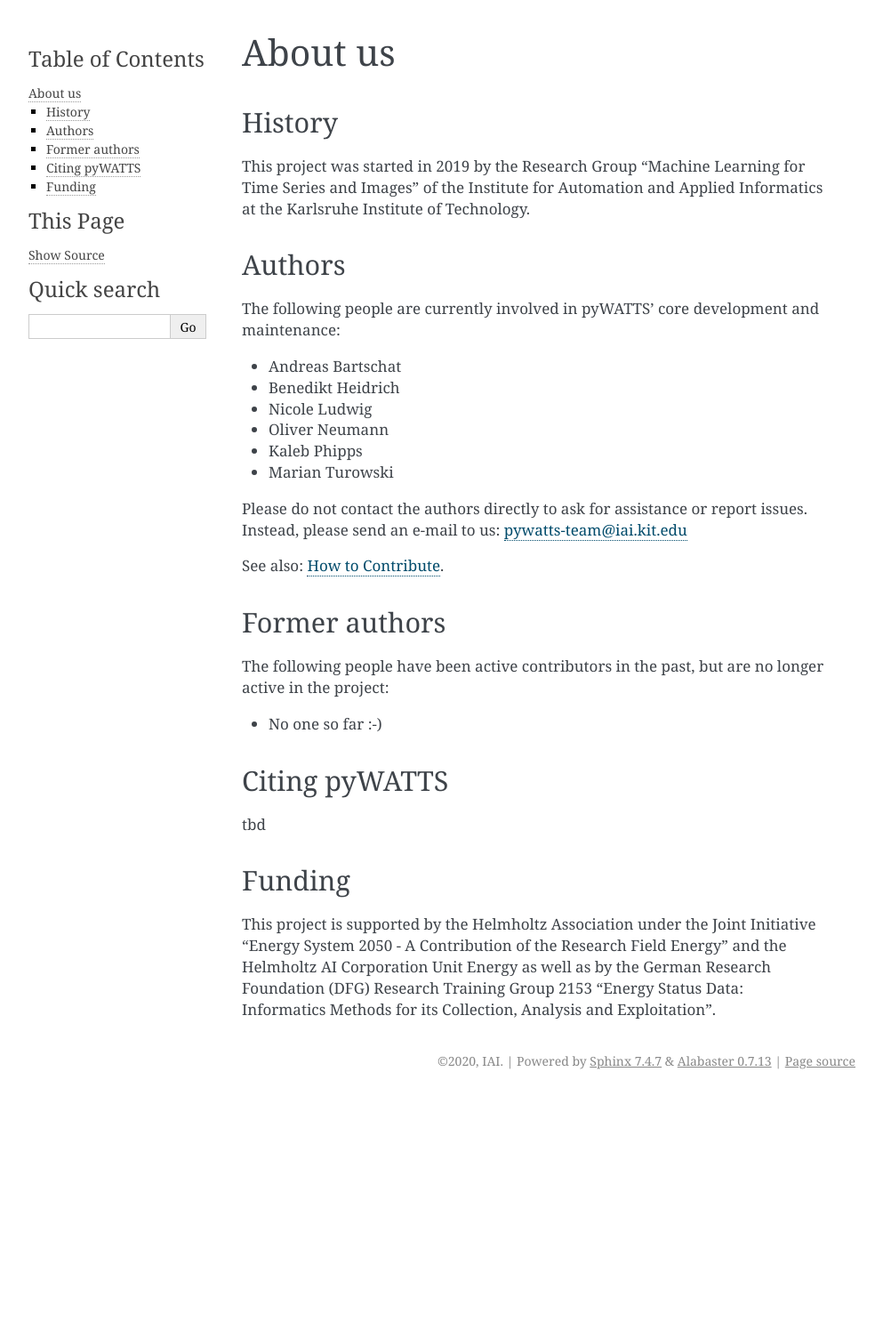
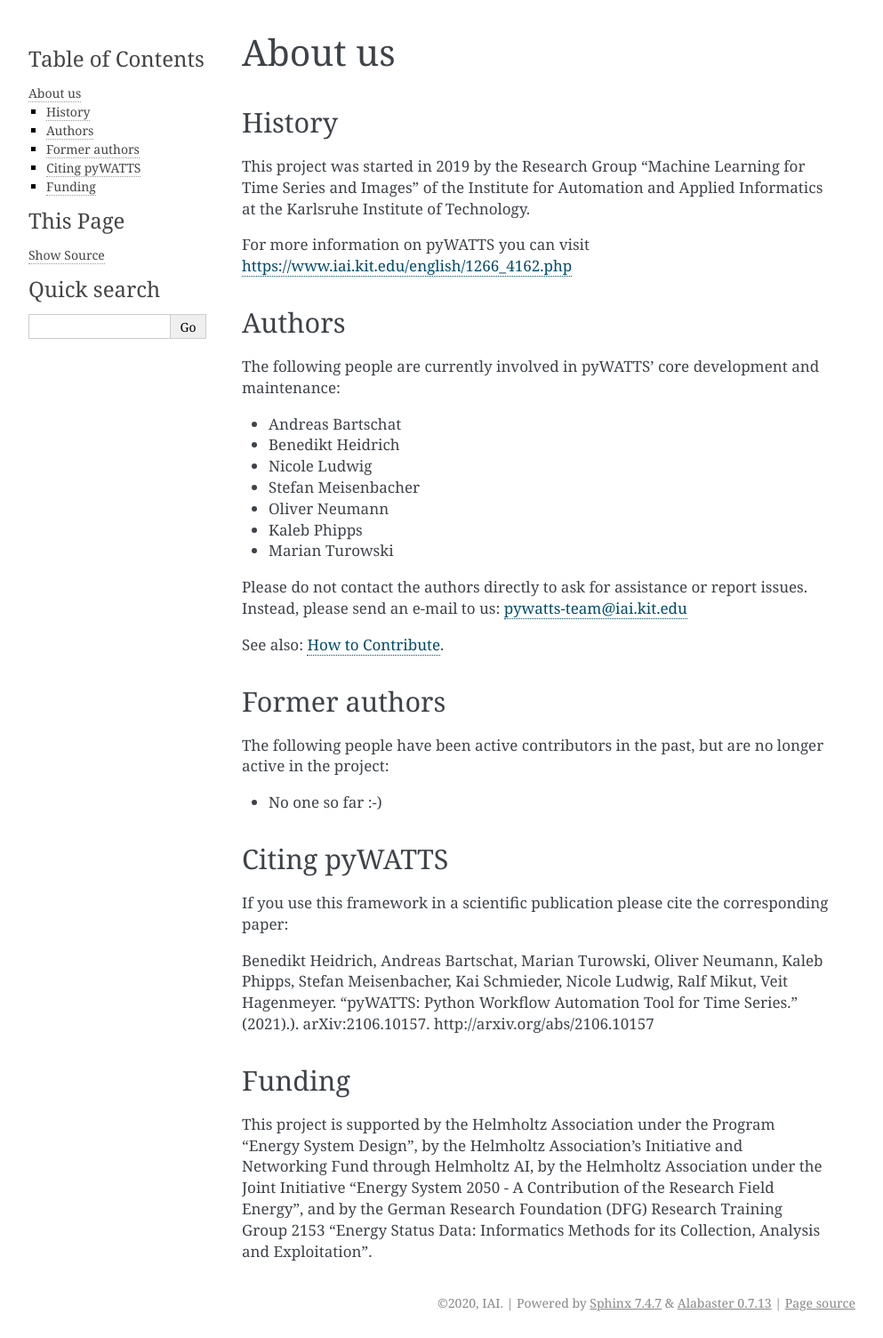
Before and after one commit to KIT-IAI/pyWATTS, a Sphinx documentation site: the page built from docs/source/about_us.rst, in a window 1280 px wide. Shown: the whole page at 89% size, without its empty margins (148-1141 px from the left). Built offline with Sphinx 7.4.7, drawn with Linux system fonts in a browser that asks for light colours; before the commit the page ends 1232 px from its top, so only the background shows below that.

Commit message:
Update about_us (#187)
* Update about_us

Two small changes:
- Added Stefan.
- Added the link to the paper.

* Added link to IAI website

* update funding

Funding updated

* Update funding information 2.0

Actually fixed the funding information

* Updated Funding

Added a 'the'

```diff
--- a/docs/source/about_us.rst
+++ b/docs/source/about_us.rst
@@ -6,6 +6,8 @@
 This project was started in 2019 by the Research Group "Machine Learning for Time Series and Images" of the Institute for
 Automation and Applied Informatics at the Karlsruhe Institute of Technology.
 
+For more information on pyWATTS you can visit https://www.iai.kit.edu/english/1266_4162.php
+
 Authors
 -------
 The following people are currently involved in pyWATTS' core development and maintenance:
@@ -13,6 +15,7 @@
 * Andreas Bartschat
 * Benedikt Heidrich
 * Nicole Ludwig
+* Stefan Meisenbacher
 * Oliver Neumann
 * Kaleb Phipps
 * Marian Turowski
@@ -30,11 +33,10 @@
 
 Citing pyWATTS
 --------------
-tbd
+If you use this framework in a scientific publication please cite the corresponding paper:
+
+Benedikt Heidrich, Andreas Bartschat, Marian Turowski, Oliver Neumann, Kaleb Phipps, Stefan Meisenbacher, Kai Schmieder, Nicole Ludwig, Ralf Mikut, Veit Hagenmeyer. “pyWATTS: Python Workflow Automation Tool for Time Series.” (2021).). arXiv:2106.10157. http://arxiv.org/abs/2106.10157
 
 Funding
 -------
-This project is supported by the Helmholtz Association under the Joint Initiative "Energy System 2050 - A Contribution
-of the Research Field Energy" and the Helmholtz AI Corporation Unit Energy as well as by the German Research Foundation
-(DFG) Research Training Group 2153 "Energy Status Data: Informatics Methods for its Collection, Analysis and
-Exploitation".
+This project is supported by the Helmholtz Association under the Program “Energy System Design”, by the Helmholtz Association’s Initiative and Networking Fund through Helmholtz AI, by the Helmholtz Association under the Joint Initiative "Energy System 2050 - A Contribution of the Research Field Energy", and by the German Research Foundation (DFG) Research Training Group 2153 "Energy Status Data: Informatics Methods for its Collection, Analysis and Exploitation".
```
